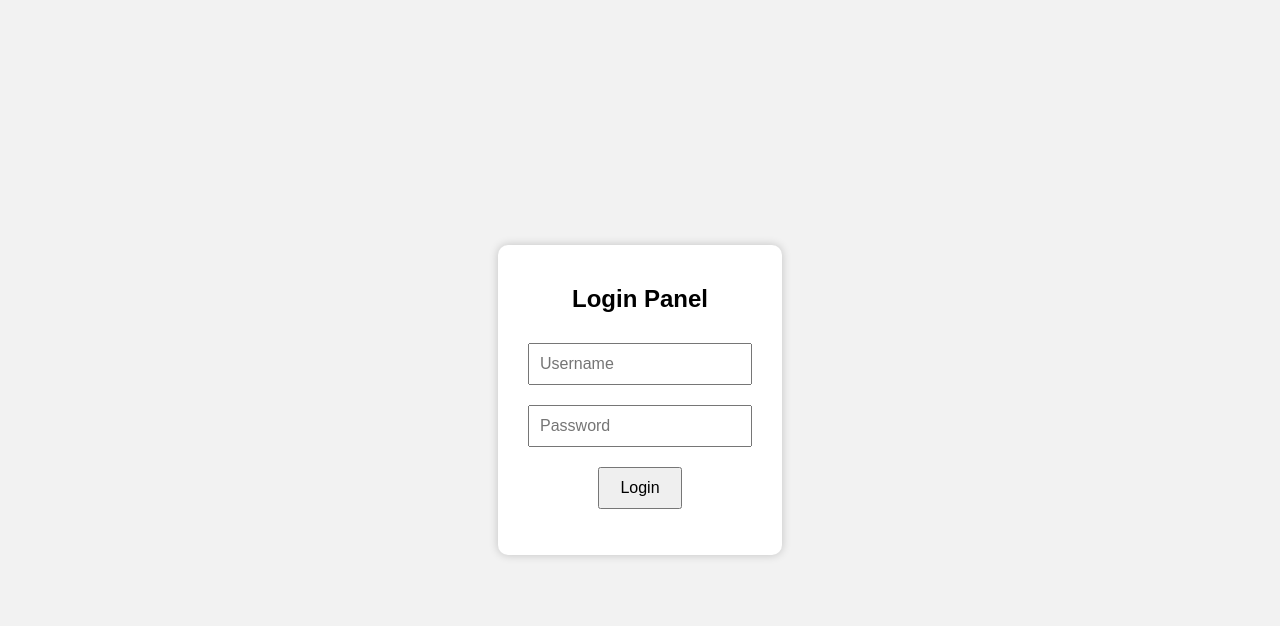
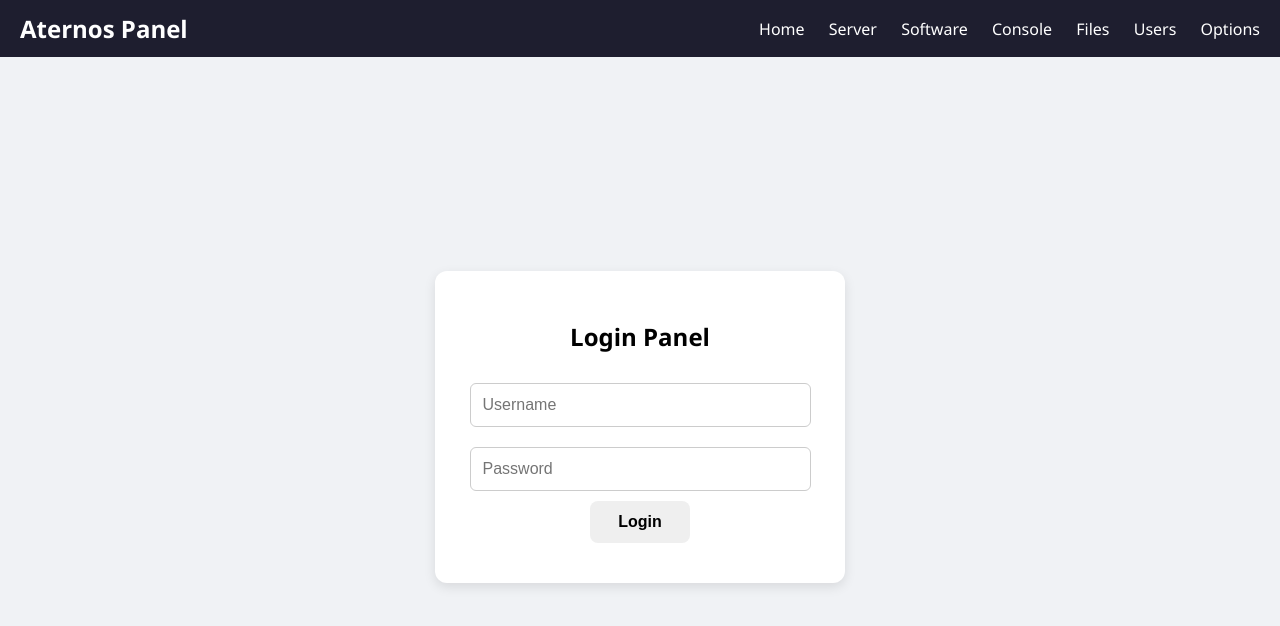
Before and after one commit to SAADKHAN123B/Hosting, a plain HTML site: page index.html in a window 1280 px wide. Drawn offline with Linux system fonts and the light colour scheme.

Commit message:
Update index.html

```diff
--- a/index.html
+++ b/index.html
@@ -1,74 +1,163 @@
-<!-- INSTRUCTIONS:
-1. Open this HTML in any browser or host it on GitHub Pages.
-2. Username: Sarkar
-   Password: Sarkar
-3. After login, 3 buttons will show: Start, Stop, Restart
---><!DOCTYPE html><html lang="en">
+<!DOCTYPE html>
+<html lang="en">
 <head>
   <meta charset="UTF-8">
-  <title>Minecraft Server Panel</title>
+  <title>Aternos Panel - Login</title>
   <style>
     body {
-      font-family: Arial, sans-serif;
-      background-color: #f2f2f2;
+      margin: 0;
+      font-family: 'Segoe UI', sans-serif;
+      background-color: #f0f2f5;
+    }
+
+    .navbar {
+      background-color: #1e1e2f;
+      padding: 12px 20px;
       display: flex;
-      flex-direction: column;
+      align-items: center;
+      justify-content: space-between;
+      color: white;
+    }
+
+    .navbar .logo {
+      font-size: 24px;
+      font-weight: bold;
+    }
+
+    .navbar .menu a {
+      margin-left: 20px;
+      text-decoration: none;
+      color: white;
+      font-weight: 500;
+    }
+
+    .navbar .menu a:hover {
+      text-decoration: underline;
+    }
+
+    .container {
+      height: calc(100vh - 60px);
+      display: flex;
       align-items: center;
       justify-content: center;
-      height: 100vh;
-      margin: 0;
     }
-    #loginForm, #panel {
+
+    .login-box, .panel {
       background: white;
-      padding: 20px;
-      border-radius: 10px;
-      box-shadow: 0 0 10px rgba(0,0,0,0.2);
+      padding: 30px;
+      border-radius: 12px;
+      box-shadow: 0 4px 12px rgba(0,0,0,0.1);
+      width: 350px;
       text-align: center;
     }
+
+    .login-box h2 {
+      margin-bottom: 20px;
+    }
+
     input {
-      padding: 10px;
-      margin: 10px;
-      width: 200px;
+      width: 90%;
+      padding: 12px;
+      margin: 10px 0;
       font-size: 16px;
+      border: 1px solid #ccc;
+      border-radius: 6px;
     }
+
     button {
-      padding: 10px 20px;
+      padding: 12px 28px;
       font-size: 16px;
-      margin: 10px;
+      font-weight: bold;
+      border: none;
+      border-radius: 8px;
       cursor: pointer;
+      transition: 0.3s;
     }
-    #panel {
-      display: none;
+
+    .start-btn { background-color: #4CAF50; color: white; }
+    .start-btn:hover { background-color: #3e8e41; }
+
+    .stop-btn { background-color: #f44336; color: white; }
+    .stop-btn:hover { background-color: #da190b; }
+
+    .restart-btn { background-color: #2196F3; color: white; }
+    .restart-btn:hover { background-color: #0b7dda; }
+
+    .btn-group {
+      display: flex;
+      justify-content: center;
+      gap: 20px;
+      margin: 20px 0;
+    }
+
+    .output {
+      font-size: 18px;
+      color: red;
+      font-weight: bold;
+    }
+
+    .error {
+      color: red;
+      margin-top: 10px;
+      font-weight: bold;
     }
   </style>
 </head>
 <body>
-  <div id="loginForm">
-    <h2>Login Panel</h2>
-    <input type="text" id="username" placeholder="Username"><br>
-    <input type="password" id="password" placeholder="Password"><br>
-    <button onclick="login()">Login</button>
-    <p id="error" style="color:red;"></p>
-  </div>  <div id="panel">
-    <h2>Server Control Panel</h2>
-    <button onclick="fakeAction('start')">Start</button>
-    <button onclick="fakeAction('stop')">Stop</button>
-    <button onclick="fakeAction('restart')">Restart</button>
-    <p id="status"></p>
-  </div>  <script>
+
+  <div class="navbar">
+    <div class="logo">Aternos Panel</div>
+    <div class="menu">
+      <a href="#">Home</a>
+      <a href="#">Server</a>
+      <a href="#">Software</a>
+      <a href="#">Console</a>
+      <a href="#">Files</a>
+      <a href="#">Users</a>
+      <a href="#">Options</a>
+    </div>
+  </div>
+
+  <div class="container">
+    <!-- === LOGIN BOX === -->
+    <div class="login-box" id="loginBox">
+      <h2>Login Panel</h2>
+      <input type="text" id="username" placeholder="Username"><br>
+      <input type="password" id="password" placeholder="Password"><br>
+      <button onclick="login()">Login</button>
+      <div class="error" id="errorBox"></div>
+    </div>
+
+    <!-- === PANEL === -->
+    <div class="panel" id="controlPanel" style="display: none;">
+      <h2>Server Control Panel</h2>
+      <div class="btn-group">
+        <button class="start-btn" onclick="showMessage('Server start button clicked.')">Start</button>
+        <button class="stop-btn" onclick="showMessage('Server stop button clicked.')">Stop</button>
+        <button class="restart-btn" onclick="showMessage('Server restart button clicked.')">Restart</button>
+      </div>
+      <div class="output" id="outputText"></div>
+    </div>
+  </div>
+
+  <script>
     function login() {
-      const u = document.getElementById("username").value;
-      const p = document.getElementById("password").value;
-      if (u === "Sarkar" && p === "Sarkar") {
-        document.getElementById("loginForm").style.display = "none";
-        document.getElementById("panel").style.display = "block";
+      const username = document.getElementById("username").value.trim();
+      const password = document.getElementById("password").value.trim();
+      const errorBox = document.getElementById("errorBox");
+
+      if (username === "Sarkar" && password === "Sarkar") {
+        document.getElementById("loginBox").style.display = "none";
+        document.getElementById("controlPanel").style.display = "block";
       } else {
-        document.getElementById("error").innerText = "Invalid username or password.";
+        errorBox.textContent = "Invalid username or password.";
       }
     }
 
-    function fakeAction(action) {
-      document.getElementById("status").innerText = `Server ${action} button clicked.`;
+    function showMessage(msg) {
+      document.getElementById("outputText").textContent = msg;
     }
-  </script></body>
+  </script>
+
+</body>
 </html>
```
